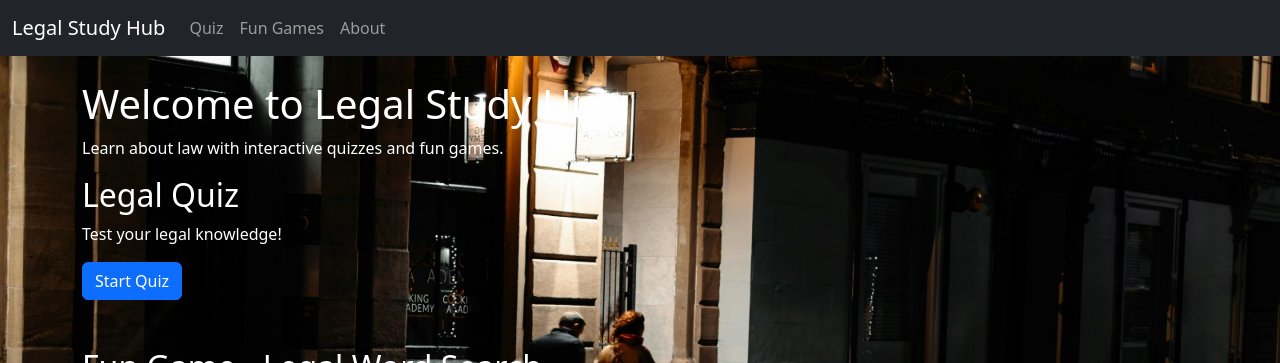
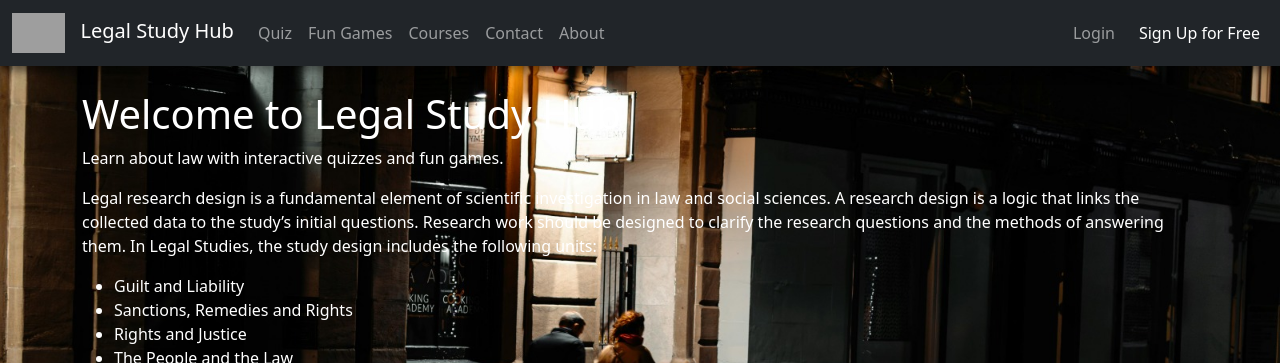
Before and after one commit to Notgamer07/Candy-Crush-P1, a Flask app: page / in a window 1280 px wide. Shown: the top 363 px of the page. Run offline with Flask 3, Linux system fonts and the light colour scheme; grey boxes are pictures that could not be loaded.

Commit message:
Improving looks

```diff
--- a/main.py
+++ b/main.py
@@ -1,6 +1,7 @@
 from flask import Flask, render_template, jsonify, request
 import json
 import random
+import os
 
 app = Flask(__name__, static_folder="static", template_folder="template")
 
@@ -18,9 +19,20 @@
 @app.route('/api/quiz', methods=['GET'])
 def quiz():
     try:
-        with open('database/questions.json', 'r') as f:
+        # Get the absolute path of questions.json
+        file_path = os.path.abspath("database/questions.json")
+
+        with open(file_path, 'r', encoding='utf-8') as f:
             questions = json.load(f)
+        print(questions)
+        if not questions:
+            return jsonify({"error": "No questions available."})
+
         question = random.choice(questions)
+        return jsonify(question)
+
+    except Exception as e:
+        return jsonify({"error": str(e)})
     except (FileNotFoundError, IndexError):
         question = {}
     return jsonify(question)
--- a/template/index.html
+++ b/template/index.html
@@ -13,21 +13,69 @@
             background-size: cover;
             color: white;
         }
+        .navbar {
+            box-shadow: 0px 4px 10px rgba(0, 0, 0, 0.5);
+        }
+        .navbar-brand img {
+            height: 40px;
+            margin-right: 10px;
+        }
+        .box-container {
+            display: flex;
+            flex-direction: column;
+            align-items: flex-start;
+            gap: 10px;
+            margin-top: 30px;
+        }
+        .box {
+            width: 250px;
+            height: 70px;
+            display: flex;
+            justify-content: center;
+            align-items: center;
+            text-align: center;
+            color: white;
+            font-weight: bold;
+            border-radius: 5px;
+            box-shadow: 2px 2px 10px rgba(0, 0, 0, 0.2);
+        }
+        .box:nth-child(1) { background: rgb(2, 2, 94); }
+        .box:nth-child(2) { background: rgb(1, 78, 1); }
+        .box:nth-child(3) { background: rgb(160, 66, 3); }
+        .content-container {
+            display: flex;
+            justify-content: space-between;
+            align-items: center;
+        }
+        .image-container img {
+            width: 100%;
+            max-width: 400px;
+            border-radius: 5px;
+            box-shadow: 2px 2px 10px rgba(0, 0, 0, 0.3);
+        }
     </style>
 </head>
 <body>
     <!-- Navbar -->
     <nav class="navbar navbar-expand-lg navbar-dark bg-dark">
         <div class="container-fluid">
-            <a class="navbar-brand" href="#">Legal Study Hub</a>
+            <a class="navbar-brand" href="#">
+                <img src="Lawyer-Legal-.jpg" alt="Legal Study Hub Logo"> Legal Study Hub
+            </a>
             <button class="navbar-toggler" type="button" data-bs-toggle="collapse" data-bs-target="#navbarNav">
                 <span class="navbar-toggler-icon"></span>
             </button>
             <div class="collapse navbar-collapse" id="navbarNav">
+                <ul class="navbar-nav me-auto">
+                    <li class="nav-item"><a class="nav-link" href="quiz.html">Quiz</a></li>
+                    <li class="nav-item"><a class="nav-link" href="game.html">Fun Games</a></li>
+                    <li class="nav-item"><a class="nav-link" href="#courses">Courses</a></li>
+                    <li class="nav-item"><a class="nav-link" href="#contact">Contact</a></li>
+                    <li class="nav-item"><a class="nav-link" href="#about">About</a></li>
+                </ul>
                 <ul class="navbar-nav">
-                    <li class="nav-item"><a class="nav-link" href="#quiz">Quiz</a></li>
-                    <li class="nav-item"><a class="nav-link" href="#games">Fun Games</a></li>
-                    <li class="nav-item"><a class="nav-link" href="#about">About</a></li>
+                    <li class="nav-item"><a class="nav-link" href="#login">Login</a></li>
+                    <li class="nav-item"><a class="nav-link btn btn-primary text-white ms-2" href="#signup">Sign Up for Free</a></li>
                 </ul>
             </div>
         </div>
@@ -37,20 +85,28 @@
     <div class="container mt-4">
         <h1>Welcome to Legal Study Hub</h1>
         <p>Learn about law with interactive quizzes and fun games.</p>
+        <p>Legal research design is a fundamental element of scientific investigation in law and social sciences. A research design is a logic that links the collected data to the study’s initial questions. Research work should be designed to clarify the research questions and the methods of answering them. In Legal Studies, the study design includes the following units:</p>
 
-        <!-- Quiz Section -->
-        <section id="quiz">
-            <h2>Legal Quiz</h2>
-            <p>Test your legal knowledge!</p>
-            <button class="btn btn-primary" onclick="window.location.href='/quiz'">Start Quiz</button>
-        </section>
+        <ul>
+            <li>Guilt and Liability</li>
+            <li>Sanctions, Remedies and Rights</li>
+            <li>Rights and Justice</li>
+            <li>The People and the Law</li>
+        </ul>
 
-        <!-- Game Section -->
-        <section id="games" class="mt-5">
-            <h2>Fun Game - Legal Word Search</h2>
-            <p>Enjoy a simple word search game with legal terms.</p>
-            <a href="game.html" class="btn btn-success">Play Now</a>
-        </section>
+        <div class="content-container">
+            <div class="box-container">
+                <a href="quiz.html" class="box ">QUIZ</a>
+
+                <div class="box">LEARN</div>
+
+                <a href="game.html" class="box ">FUN GAME</a>
+
+            </div>
+            <div class="image-container">
+                <img src="1.png" alt="Legal Drafting Course">
+            </div>
+        </div>
     </div>
 
     <!-- Footer -->
--- /dev/null
+++ b/testing.py
@@ -0,0 +1,6 @@
+import json
+
+with open("database/questions.json", "r") as f:
+    questions = json.load(f)
+
+print(questions)  # Should print a list of 10 question dictionaries
```
Also changed, not shown: Static/script.js (added, +55 -0 lines), template/quiz.html (+48 -37 lines), Static/1.png.png (added), Static/Lawyer-Legal.jpg (added).
